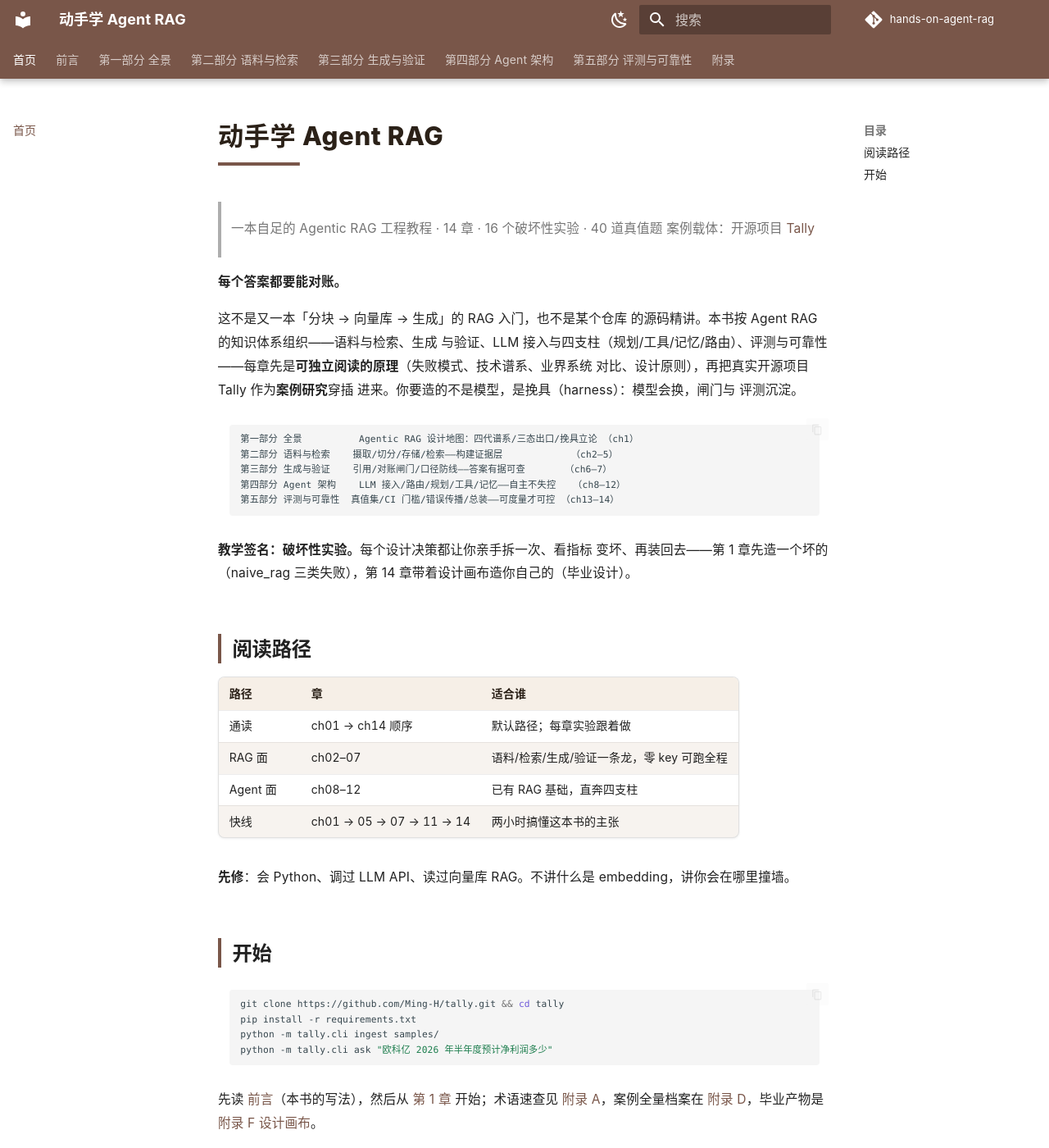
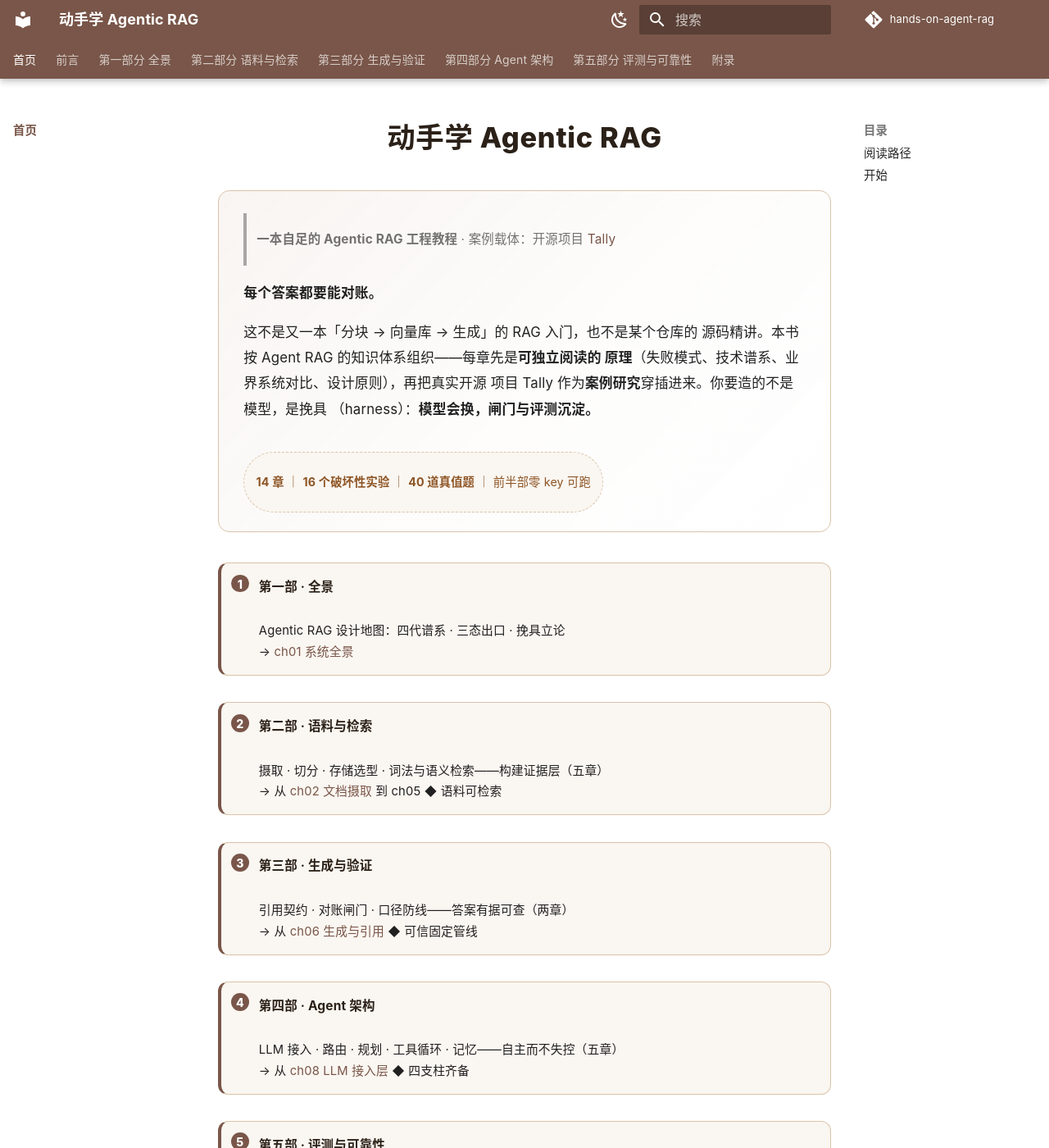
Before and after one commit to Ming-H/hands-on-agent-rag, an MkDocs documentation site: the page built from docs/index.md, in a window 1280 px wide and 1400 px high. Shown: the whole window at 82% size. Built offline with MkDocs 1.6.1 and Material for MkDocs 9.7.7, drawn with Linux system fonts in a browser that asks for light colours; comment, search, counter and statistics services are not loaded; some of the changed text lies outside the part shown.

Commit message:
feat(style,site): 排版 v2 + 更名《动手学 Agentic RAG》
- 更名：站名/首页/README 全局 Agent→Agentic RAG（教程名与业界词条对齐）
- 字号系统上调：正文 14→15px、代码/行内码/表格同步——治「字体太小」
- 案例研究框内呼吸感：内边距/段距/框内小节强调色（治「密不透风」）
- admonition 家族统一几何：导读=蓝灰/练习=暖琥珀/案例=暖棕——告别默认彩虹盒
- 章首状态行 → 虚线元信息条；侧栏字号与激活态微调
- 首页重做：hero 简介卡 + 徽章胶囊 + 五部卡片网格（序号徽标/hover）
  ——新增 md_in_html 扩展（HTML 块内解析 Markdown，修卡片渲染）
- 视觉评审四轮迭代：目录回归/行宽/斑马纹/卡片单段化

Co-Authored-By: Claude Opus 4.8 <noreply@anthropic.com>

````diff
--- a/docs/index.md
+++ b/docs/index.md
@@ -1,29 +1,50 @@
-# 动手学 Agent RAG
+# 动手学 Agentic RAG
 
-> 一本自足的 Agentic RAG 工程教程 · 14 章 · 16 个破坏性实验 · 40 道真值题
-> 案例载体：开源项目 [Tally](https://github.com/Ming-H/tally)
+<div class="tg-hero" markdown>
+
+> **一本自足的 Agentic RAG 工程教程** · 案例载体：开源项目 [Tally](https://github.com/Ming-H/tally)
 
 **每个答案都要能对账。**
 
-这不是又一本「分块 → 向量库 → 生成」的 RAG 入门，也不是某个仓库
-的源码精讲。本书按 Agent RAG 的知识体系组织——语料与检索、生成
-与验证、LLM 接入与四支柱（规划/工具/记忆/路由）、评测与可靠性
-——每章先是**可独立阅读的原理**（失败模式、技术谱系、业界系统
-对比、设计原则），再把真实开源项目 Tally 作为**案例研究**穿插
-进来。你要造的不是模型，是挽具（harness）：模型会换，闸门与
-评测沉淀。
+这不是又一本「分块 → 向量库 → 生成」的 RAG 入门，也不是某个仓库的
+源码精讲。本书按 Agent RAG 的知识体系组织——每章先是**可独立阅读的
+原理**（失败模式、技术谱系、业界系统对比、设计原则），再把真实开源
+项目 Tally 作为**案例研究**穿插进来。你要造的不是模型，是挽具
+（harness）：**模型会换，闸门与评测沉淀。**
 
-```
-第一部分 全景          Agentic RAG 设计地图：四代谱系/三态出口/挽具立论 （ch1）
-第二部分 语料与检索    摄取/切分/存储/检索——构建证据层            （ch2–5）
-第三部分 生成与验证    引用/对账闸门/口径防线——答案有据可查       （ch6–7）
-第四部分 Agent 架构    LLM 接入/路由/规划/工具/记忆——自主不失控   （ch8–12）
-第五部分 评测与可靠性  真值集/CI 门槛/错误传播/总装——可度量才可控 （ch13–14）
-```
+<div class="tg-badges" markdown>
+**14 章** ｜ **16 个破坏性实验** ｜ **40 道真值题** ｜ 前半部零 key 可跑
+</div>
 
-**教学签名：破坏性实验。**每个设计决策都让你亲手拆一次、看指标
-变坏、再装回去——第 1 章先造一个坏的（naive_rag 三类失败），第
-14 章带着设计画布造你自己的（毕业设计）。
+</div>
+
+<div class="tg-cards" markdown>
+
+**第一部 · 全景**<br>
+Agentic RAG 设计地图：四代谱系 · 三态出口 · 挽具立论<br>
+→ [ch01 系统全景](ch01.md)
+
+**第二部 · 语料与检索**<br>
+摄取 · 切分 · 存储选型 · 词法与语义检索——构建证据层（五章）<br>
+→ 从 [ch02 文档摄取](ch02.md) 到 ch05 ◆ 语料可检索
+
+**第三部 · 生成与验证**<br>
+引用契约 · 对账闸门 · 口径防线——答案有据可查（两章）<br>
+→ 从 [ch06 生成与引用](ch06.md) ◆ 可信固定管线
+
+**第四部 · Agent 架构**<br>
+LLM 接入 · 路由 · 规划 · 工具循环 · 记忆——自主而不失控（五章）<br>
+→ 从 [ch08 LLM 接入层](ch08.md) ◆ 四支柱齐备
+
+**第五部 · 评测与可靠性**<br>
+真值集 · CI 门槛 · 错误传播公理 · 系统总装——可度量才可控（两章）<br>
+→ 从 [ch13 评测工程](ch13.md) ◆ 毕业设计
+
+</div>
+
+**教学签名：破坏性实验。** 每个设计决策都让你亲手拆一次、看指标
+变坏、再装回去——第 1 章先造一个坏的（naive_rag 三类失败），第 14 章
+带着[设计画布](appendix-f-design-canvas.md)造你自己的（毕业设计）。
 
 ## 阅读路径
 
--- a/docs/stylesheets/extra.css
+++ b/docs/stylesheets/extra.css
@@ -42,7 +42,7 @@ body,
 
 /* ── 2. 正文：密度与节奏 ─────────────────────────────────────────── */
 .md-typeset {
-  font-size: 0.78rem;            /* 14px 基准，中文可读 */
+  font-size: 0.84rem;            /* ≈15px 基准（v2 上调：14→15px）*/
   line-height: var(--tg-line);
 }
 .md-typeset p {
@@ -72,7 +72,7 @@ body,
 .md-typeset .admonition p,
 .md-typeset .admonition ul,
 .md-typeset .admonition ol {
-  max-width: 40rem;
+  max-width: 42rem;
 }
 .md-typeset table {
   max-width: none;               /* 表格不受正文宽约束 */
@@ -112,14 +112,14 @@ body,
 .md-typeset code {
   padding: 0.18em 0.42em;
   border-radius: 4px;
-  font-size: 0.88em;
+  font-size: 0.9em;
   word-break: break-all;         /* 长标识符（verify_citations）允许断行 */
 }
 .md-typeset pre {
   border-radius: 8px;
   padding: 0.9em 1.1em;
-  font-size: 0.82em;
-  line-height: 1.65;
+  font-size: 0.86em;             /* ≈13px（v2 上调）*/
+  line-height: 1.7;
 }
 .md-typeset pre > code {
   word-break: normal;
@@ -132,7 +132,7 @@ body,
 .md-typeset table:not([class]) {
   border-collapse: separate;
   border-spacing: 0;
-  font-size: 0.9em;
+  font-size: 0.94em;
   line-height: 1.6;
   box-shadow: 0 1px 3px rgba(0, 0, 0, 0.07);
   border-radius: 8px;
@@ -164,6 +164,35 @@ body,
   background: rgba(216, 162, 94, 0.15);
 }
 
+/* ── 6a. admonition 家族统一几何：同圆角同边框，只以色调分化 ───── */
+.md-typeset .admonition,
+.md-typeset details {
+  border-radius: 10px;
+  border: 1px solid transparent;
+  box-shadow: none;
+  font-size: 0.97em;
+}
+.md-typeset .admonition > .admonition-title,
+.md-typeset details > .admonition-title {
+  font-weight: 700;
+}
+/* 导读（info）：沉静蓝灰 */
+.md-typeset .admonition.info {
+  border-color: color-mix(in srgb, var(--md-primary-fg-color--light) 30%, transparent);
+  background: rgba(72, 92, 128, 0.06);
+}
+/* 练习/迁移盒（example）：暖琥珀，与棕主题同族 */
+.md-typeset .admonition.example {
+  border-color: rgba(180, 120, 40, 0.35);
+  background: rgba(191, 128, 33, 0.08);
+}
+[data-md-color-scheme="slate"] .md-typeset .admonition.info {
+  background: rgba(110, 140, 190, 0.08);
+}
+[data-md-color-scheme="slate"] .md-typeset .admonition.example {
+  background: rgba(191, 128, 33, 0.12);
+}
+
 /* ── 6. 「案例研究」签名框：abstract admonition 重塑 ─────────────── */
 .md-typeset .admonition.abstract,
 .md-typeset details.abstract {
@@ -172,8 +201,17 @@ body,
   border-radius: 10px;
   background: var(--tg-tint);
   box-shadow: none;
-  padding: 0.1em 0.9em 0.8em;
+  padding: 0.15em 1.2em 1.1em;   /* v2：内边距加大，先前的密不透风 */
 }
+/* 框内段落与小标题（**加粗伪标题**）之间拉开节奏 */
+.md-typeset .admonition.abstract p { margin-block: 0.95em; }
+.md-typeset .admonition.abstract > p > strong:first-child {
+  display: inline-block;
+  margin-top: 0.4em;
+  color: var(--tg-accent);       /* 框内小节标题强调色，制造层级 */
+}
+.md-typeset .admonition.abstract pre { margin-block: 1.15em; }
+.md-typeset .admonition.abstract table:not([class]) { margin-block: 1.15em; }
 .md-typeset .admonition.abstract > .admonition-title,
 .md-typeset details.abstract > .admonition-title {
   background: transparent;
@@ -224,7 +262,21 @@ body,
 }
 .tg-formula .frac > span:last-child { padding: 0.1em 0.3em 0; }
 
-/* ── 8. 引用、分隔线、mermaid ───────────────────────────────────── */
+/* ── 8. 章首状态行：h1 后紧跟的 blockquote 塑成 byline 元信息条 ── */
+.md-typeset h1 + blockquote {
+  margin: -0.6em 0 2em;
+  padding: 0.55em 1em;
+  border: 1px dashed var(--tg-tint-border);
+  border-left: 4px solid var(--tg-accent);
+  border-radius: 8px;
+  background: var(--tg-formula-bg);
+  color: var(--md-default-fg-color--light);
+  font-size: 0.82em;
+  line-height: 1.9;
+  max-width: 46rem;
+}
+
+/* ── 8b. 引用、分隔线、mermaid ─────────────────────────────────── */
 .md-typeset blockquote {
   border-left: 3px solid var(--tg-tint-border);
   padding: 0.2em 1em;
@@ -249,6 +301,13 @@ body,
 .md-typeset a { text-decoration-thickness: 1px; text-underline-offset: 3px; }
 
 /* ── 10. 导航与页脚的小修饰 ─────────────────────────────────────── */
+.md-nav {
+  font-size: 0.72rem;
+}
+.md-nav__link--active,
+.md-nav__link:-webkit-any-link:hover {
+  font-weight: 600;
+}
 .md-nav__item--section > .md-nav__link {
   font-weight: 600;
 }
@@ -272,3 +331,95 @@ body,
   .md-typeset .admonition.abstract { break-inside: avoid; }
   .md-typeset table:not([class]) { break-inside: avoid; }
 }
+
+/* ── 13. 首页 hero 与五部卡片（v2 新增）────────────────────────── */
+.tg-hero {
+  padding: 1.6em 1.8em 1.4em;
+  margin: 0 0 2.2em;
+  border: 1px solid var(--tg-tint-border);
+  border-radius: 14px;
+  background:
+    linear-gradient(135deg,
+      rgba(141, 84, 36, 0.06),
+      rgba(141, 84, 36, 0.015) 55%, transparent);
+}
+.tg-hero > blockquote {
+  border-left: 4px solid var(--md-primary-fg-color);
+  background: none;
+  padding: 0.1em 0 0.1em 1em;
+  margin: 0 0 1em;
+  font-size: 0.92em;
+}
+.tg-hero .tg-badges {
+  margin-top: 1.3em;
+  padding: 0.55em 1em;
+  display: inline-block;
+  border: 1px dashed var(--tg-tint-border);
+  border-radius: 999px;
+  background: var(--tg-formula-bg);
+  font-size: 0.85em;
+  color: var(--tg-accent);
+}
+[data-md-color-scheme="slate"] .tg-hero {
+  background: linear-gradient(135deg,
+    rgba(216, 162, 94, 0.08), transparent 60%);
+}
+
+/* 五部卡片：2 列网格（窄屏 1 列），序号徽标用计数器 */
+.tg-cards {
+  display: grid;
+  grid-template-columns: repeat(auto-fit, minmax(19rem, 1fr));
+  gap: 1em;
+  counter-reset: tg-part;
+  margin: 1.8em 0;
+}
+.tg-cards > p {
+  counter-increment: tg-part;
+  position: relative;
+  margin: 0;
+  padding: 1em 1.1em 0.95em 3.1em;
+  border: 1px solid var(--tg-tint-border);
+  border-left: 4px solid var(--md-primary-fg-color);
+  border-radius: 12px;
+  background: var(--tg-formula-bg);
+  font-size: 0.88em;
+  line-height: 1.75;
+  transition: box-shadow 0.15s ease, transform 0.15s ease;
+  max-width: none !important;
+}
+.tg-cards > p:hover {
+  box-shadow: 0 4px 14px rgba(0, 0, 0, 0.1);
+  transform: translateY(-2px);
+}
+.tg-cards > p::before {
+  content: counter(tg-part);
+  position: absolute;
+  left: 0.85em;
+  top: 0.95em;
+  width: 1.55em;
+  height: 1.55em;
+  display: grid;
+  place-items: center;
+  border-radius: 50%;
+  background: var(--md-primary-fg-color);
+  color: var(--md-primary-bg-color);
+  font-weight: 800;
+  font-size: 0.95em;
+}
+.tg-cards > p > strong {
+  display: block;
+  font-size: 1.05em;
+  color: var(--tg-ink);
+  margin-bottom: 0.15em;
+}
+.tg-cards > p > strong + em { display: block; }
+[data-md-color-scheme="slate"] .tg-cards > p { background: var(--tg-tint); }
+
+/* 首页 h1 居中放大（仅含 hero 的页面，:has 定位） */
+.md-typeset:has(.tg-hero) > h1 {
+  max-width: none;
+  background-image: none;
+  text-align: center;
+  font-size: 2.05em;
+  margin-bottom: 0.7em;
+}
--- a/mkdocs.yml
+++ b/mkdocs.yml
@@ -1,4 +1,4 @@
-site_name: 动手学 Agent RAG
+site_name: 动手学 Agentic RAG
 site_url: https://ming-h.github.io/hands-on-agent-rag/
 site_description: 基于开源项目 Tally 的证据式问答系统教程
 repo_url: https://github.com/Ming-H/hands-on-agent-rag
@@ -24,13 +24,14 @@ theme:
     - search.suggest
     - content.code.copy
   font: false                     # 不外呼 Google Fonts——中文系统字体栈见 extra.css
-copyright: © 2026 Ming-H · 《动手学 Agent RAG》· CC BY-SA 4.0
+copyright: © 2026 Ming-H · 《动手学 Agentic RAG》· CC BY-SA 4.0
 
 extra_css:
   - stylesheets/extra.css
 
 markdown_extensions:
   - admonition
+  - md_in_html             # 首页卡片/hero 的 HTML 块内解析 Markdown
   - pymdownx.highlight
   - pymdownx.superfences:
       custom_fences:
````
Also changed, not shown: README.md (+1 -1 lines).
